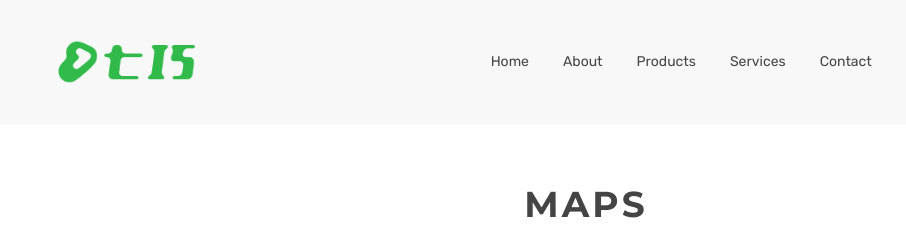
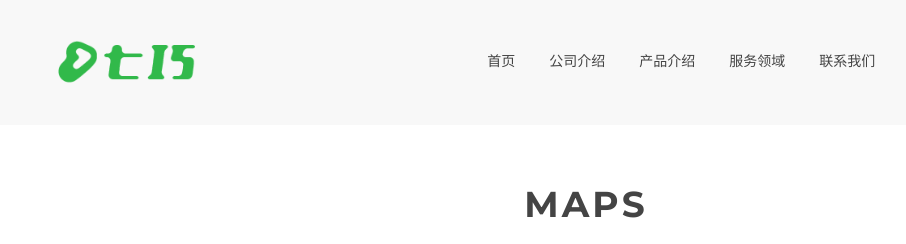
Before and after one commit to QiqiaoTechnology/QiqiaoTechnology.github.io, a Jekyll site: the page built from maps.html, in a window 1280 px wide. Shown: the top 244 px of the page, without its empty margins (54-960 px from the left). Built offline with Jekyll 4.4.1, drawn with Linux system fonts in a browser that asks for light colours.

Commit message:
translate nav bar

```diff
--- a/_includes/themes/bootstrap/nav-bar.html
+++ b/_includes/themes/bootstrap/nav-bar.html
@@ -8,19 +8,19 @@
                 <div class="collapse navbar-collapse justify-content-center" id="navbar3">
                   <ul class="navbar-nav">
                     <li class="nav-item">
-                      <a class="nav-link" href="{{ BASE_PATH }}">Home</a>
+                      <a class="nav-link" href="{{ BASE_PATH }}">首页</a>
                     </li>
                     <li class="nav-item">
-                      <a class="nav-link" href="{{ BASE_PATH }}/about.html">About</a>
+                      <a class="nav-link" href="{{ BASE_PATH }}/about.html">公司介绍</a>
                     </li>
                     <li class="nav-item">
-                      <a class="nav-link" href="{{ BASE_PATH }}/products.html">Products</a>
+                      <a class="nav-link" href="{{ BASE_PATH }}/products.html">产品介绍</a>
                     </li>
                     <li class="nav-item">
-                      <a class="nav-link" href="{{ BASE_PATH }}/#services">Services</a>
+                      <a class="nav-link" href="{{ BASE_PATH }}/#services">服务领域</a>
                     </li>
                     <li class="nav-item">
-                      <a class="nav-link" href="{{ BASE_PATH }}/#contact">Contact</a>
+                      <a class="nav-link" href="{{ BASE_PATH }}/#contact">联系我们</a>
                     </li>
                   </ul>
                 </div>
```
